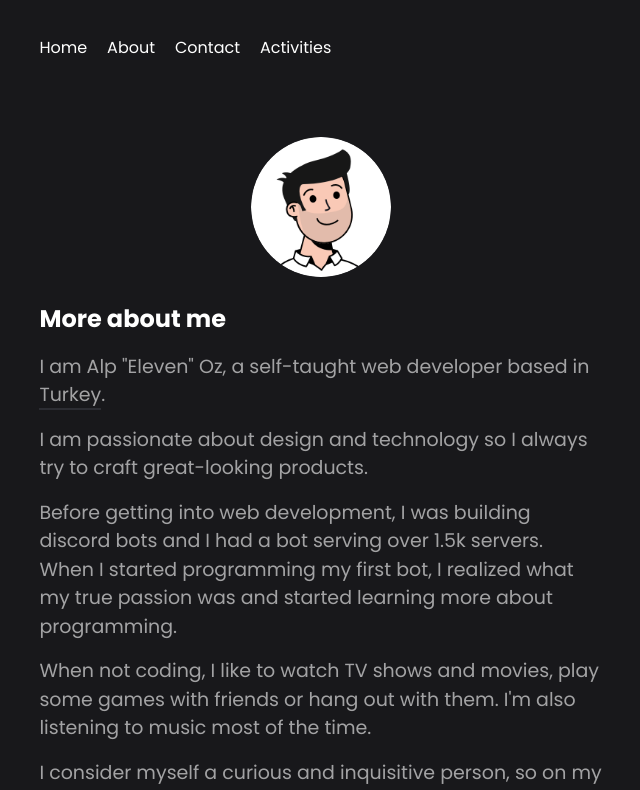
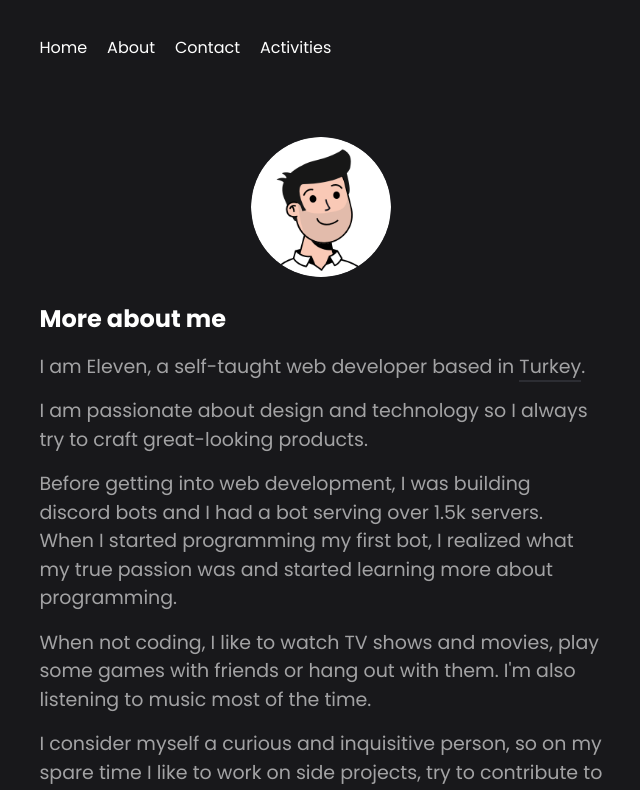
Before and after one commit to elevenski/personal-website, a Nuxt app: page /about in a window 1280 px wide. Shown: the top 790 px of the page, without its empty margins (319-959 px from the left). Built offline with nearby package versions, Linux system fonts and the light colour scheme.

Commit message:
Update About.vue

```diff
--- a/components/About.vue
+++ b/components/About.vue
@@ -5,7 +5,7 @@
 </center>
 <div id="aboutComps" class="mt-6">
 <p class="boldText"><b>More about me</b></p>
-<p class="normalText opacity-60 mt-4">I am Alp "Eleven" Oz, a self-taught web developer based in <a href="https://www.google.com/search?q=turkey" target="_blank" class="border-gray-500 border-b-2 border-opacity-40 hover:border-opacity-70">Turkey</a>.</p>
+<p class="normalText opacity-60 mt-4">I am Eleven, a self-taught web developer based in <a href="https://www.google.com/search?q=turkey" target="_blank" class="border-gray-500 border-b-2 border-opacity-40 hover:border-opacity-70">Turkey</a>.</p>
 <p class="normalText opacity-60 mt-4">I am passionate about design and technology so I always try to craft great-looking products.</p>
 <p class="normalText opacity-60 mt-4">Before getting into web development, I was building discord bots and I had a bot serving over 1.5k servers. When I started programming my first bot, I realized what my true passion was and started learning more about programming.</p>
 <p class="normalText opacity-60 mt-4">When not coding, I like to watch TV shows and movies, play some games with friends or hang out with them. I'm also listening to music most of the time.</p>
```
